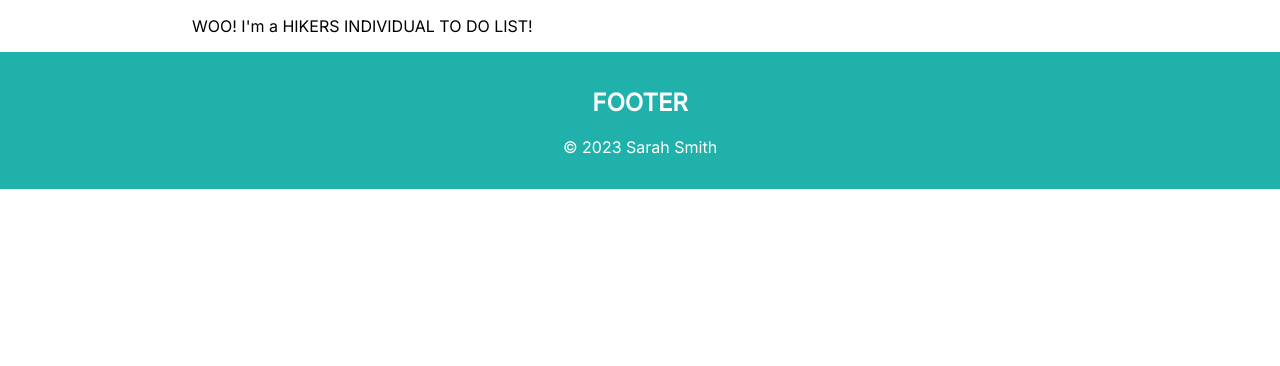
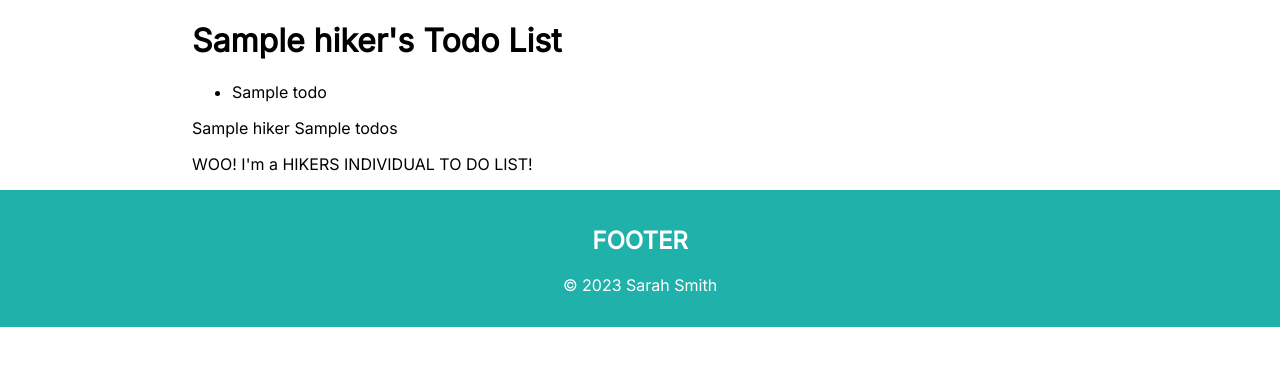
Before and after one commit to sarahvii/munromate-python, a Flask app: template templates/todos/todo.html in a window 1280 px wide. Shown: the part 114-480 px from the top of the page. Run offline with Flask 2, Linux system fonts and the light colour scheme; the template is opened without the code that fills it: most values are stand-ins (such as "Sample title", 1, 10 or a date in 2020).

Commit message:
hikers/<id>/todo rendered, with object error

```diff
--- a/templates/todos/todo.html
+++ b/templates/todos/todo.html
@@ -1,6 +1,21 @@
 {% extends "base.html" %}
 {% block content %}
+<div>
+    <h1>{{ hiker.name }}'s Todo List</h1>
+{% if todos %}
+    <ul>
+        {% for todo in todos %}
+            <li>{{ todo.name }}</li>
+        {% endfor %}
+    </ul>
+{% else %}
+    <li>No To Do List found</li>
+{% endif %}
+</ul>
 
+{{ hiker }}
+{{ todos }}
+</div>
 <div>
     <p>WOO! I'm a HIKERS INDIVIDUAL TO DO LIST!</p>
 </div>
```
